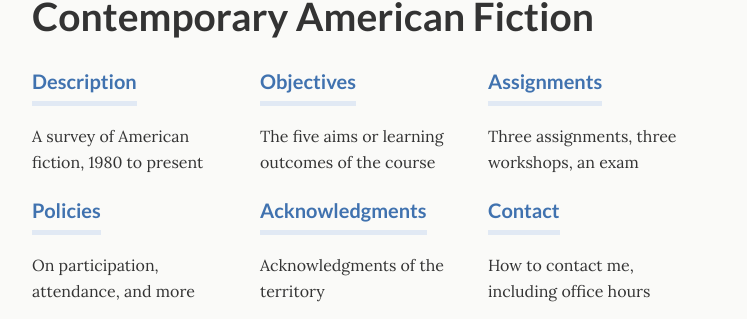
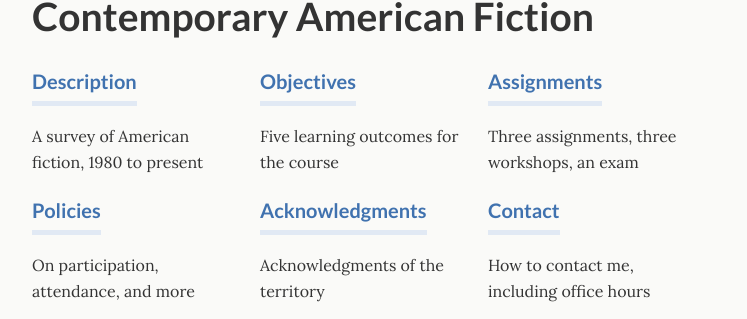
Before and after one commit to jentery/429c, a Jekyll site: the page built from _pages/outline.html, in a window 1280 px wide. Shown: the part 149-468 px from the top of the page, without its empty margins (266-1013 px from the left). Built offline with Jekyll 4.4.1, drawn with Linux system fonts in a browser that asks for light colours.

Commit message:
Update outline.html

```diff
--- a/_pages/outline.html
+++ b/_pages/outline.html
@@ -19,7 +19,7 @@ permalink: /outline
     <div class="unit one-third">
       <div class="project">
         <h4 class="project-title"><a href="aims/">Objectives</a></h4>
-        <p>The five aims or learning outcomes of the course</p>
+        <p>Five learning outcomes for the course</p>
       </div>
     </div>
 
```
